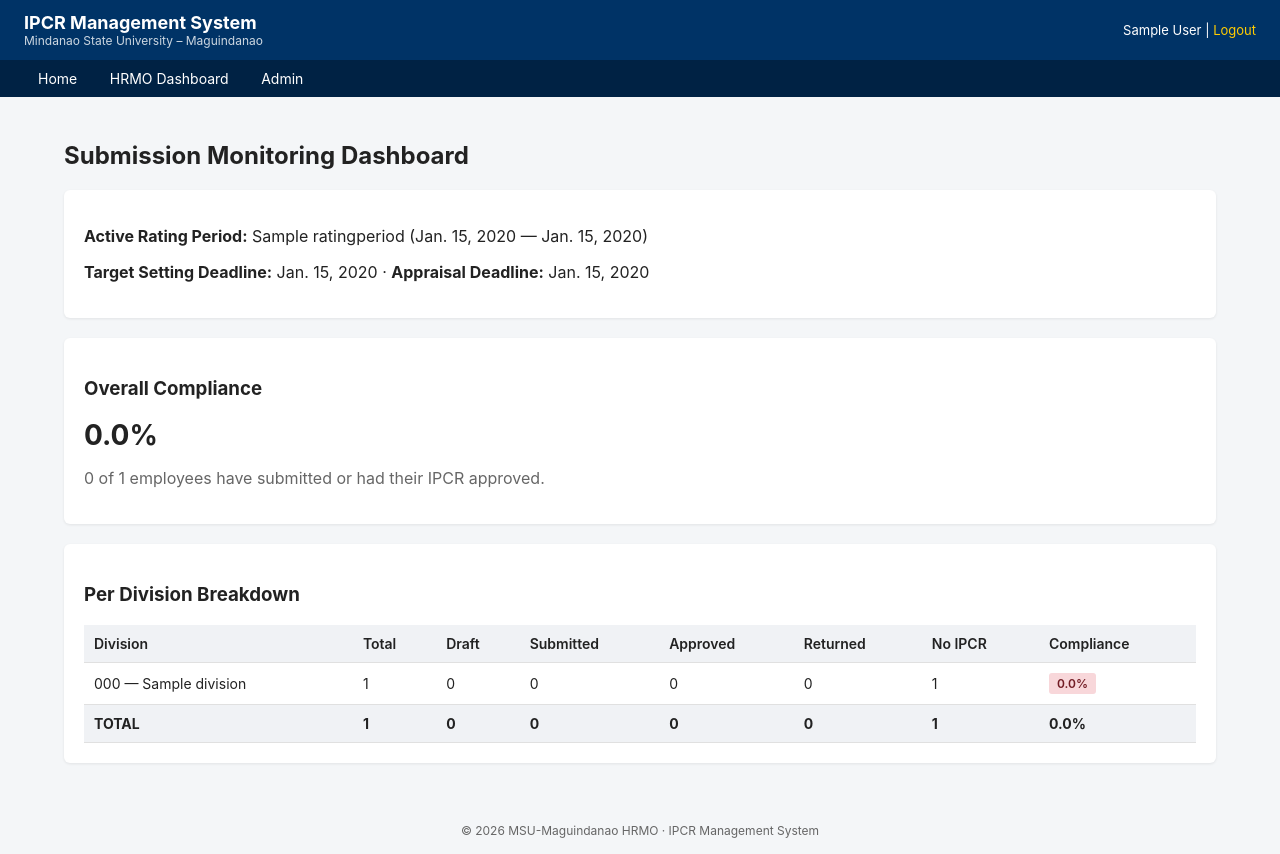
After one commit to Naffi92/IPCR-System, a Django app: page /dashboard/ in a window 1280 px wide. The commit adds this page. Run offline with Django 5.2, Linux system fonts and the light colour scheme; a user stored in the database is signed in; tables that the repository leaves empty hold one stand-in row (values such as "Sample post").

Commit message:
Add HRMO submission monitoring dashboard with role-aware navigation

```diff
--- /dev/null
+++ b/core/context_processors.py
@@ -0,0 +1,9 @@
+def user_roles(request):
+    """Make the current user's role names available in every template."""
+    if request.user.is_authenticated:
+        return {
+            'user_groups': list(
+                request.user.groups.values_list('name', flat=True)
+            )
+        }
+    return {'user_groups': []}
--- a/core/urls.py
+++ b/core/urls.py
@@ -5,4 +5,5 @@ app_name = 'core'
 
 urlpatterns = [
     path('', views.home, name='home'),
+    path('dashboard/', views.dashboard, name='dashboard'),
 ]
--- a/core/views.py
+++ b/core/views.py
@@ -1,8 +1,80 @@
 from django.shortcuts import render
+from django.db.models import Count, Q
 from django.contrib.auth.decorators import login_required
+from .decorators import role_required
+from .models import RatingPeriod, Division, Employee, IPCR
 
 
 @login_required
 def home(request):
-    """Temporary home page — will become the role-based dashboard."""
+    """Temporary home page — will become role-aware later."""
     return render(request, 'core/home.html')
+
+
+@role_required('HRMO')
+def dashboard(request):
+    """
+    HRMO Submission Monitoring Dashboard.
+    Shows compliance stats per division for the active rating period.
+    """
+    active_period = RatingPeriod.objects.filter(is_active=True).first()
+
+    division_stats = []
+    totals = {
+        'employees': 0,
+        'submitted': 0,
+        'approved': 0,
+        'returned': 0,
+        'draft': 0,
+        'no_ipcr': 0,
+    }
+
+    if active_period:
+        for division in Division.objects.all().order_by('name'):
+            employees = Employee.objects.filter(division=division)
+            total = employees.count()
+
+            ipcrs = IPCR.objects.filter(
+                rating_period=active_period,
+                employee__division=division,
+            )
+
+            submitted = ipcrs.filter(status='submitted').count()
+            approved = ipcrs.filter(status='approved').count()
+            returned = ipcrs.filter(status='returned').count()
+            draft = ipcrs.filter(status='draft').count()
+            with_ipcr = ipcrs.count()
+            no_ipcr = max(total - with_ipcr, 0)
+
+            compliance = ((submitted + approved) / total * 100) if total else 0
+
+            division_stats.append({
+                'division': division,
+                'total': total,
+                'submitted': submitted,
+                'approved': approved,
+                'returned': returned,
+                'draft': draft,
+                'no_ipcr': no_ipcr,
+                'compliance_rate': round(compliance, 1),
+            })
+
+            totals['employees'] += total
+            totals['submitted'] += submitted
+            totals['approved'] += approved
+            totals['returned'] += returned
+            totals['draft'] += draft
+            totals['no_ipcr'] += no_ipcr
+
+    overall_compliance = (
+        ((totals['submitted'] + totals['approved']) / totals['employees'] * 100)
+        if totals['employees'] else 0
+    )
+
+    context = {
+        'active_period': active_period,
+        'division_stats': division_stats,
+        'totals': totals,
+        'overall_compliance': round(overall_compliance, 1),
+    }
+    return render(request, 'core/dashboard.html', context)
--- a/ipcr_project/settings.py
+++ b/ipcr_project/settings.py
@@ -69,6 +69,7 @@ TEMPLATES = [
                 'django.template.context_processors.request',
                 'django.contrib.auth.context_processors.auth',
                 'django.contrib.messages.context_processors.messages',
+                'core.context_processors.user_roles',
             ],
         },
     },
--- a/templates/base.html
+++ b/templates/base.html
@@ -4,28 +4,106 @@
     <meta charset="UTF-8">
     <meta name="viewport" content="width=device-width, initial-scale=1.0">
     <title>{% block title %}IPCR System{% endblock %} — MSU-Maguindanao</title>
+    <style>
+        * { box-sizing: border-box; }
+        body {
+            font-family: -apple-system, "Segoe UI", Roboto, sans-serif;
+            margin: 0;
+            background: #f4f6f8;
+            color: #222;
+        }
+        header {
+            background: #003366;
+            color: #fff;
+            padding: 12px 24px;
+            display: flex;
+            justify-content: space-between;
+            align-items: center;
+        }
+        header h1 { margin: 0; font-size: 18px; }
+        header .sub { font-size: 12px; opacity: 0.8; }
+        nav { background: #002244; padding: 0 24px; }
+        nav a {
+            color: #fff;
+            text-decoration: none;
+            padding: 10px 14px;
+            display: inline-block;
+            font-size: 14px;
+        }
+        nav a:hover { background: #004488; }
+        main { padding: 24px; max-width: 1200px; margin: 0 auto; }
+        .card {
+            background: #fff;
+            border-radius: 6px;
+            padding: 20px;
+            box-shadow: 0 1px 3px rgba(0,0,0,0.08);
+            margin-bottom: 20px;
+        }
+        table {
+            width: 100%;
+            border-collapse: collapse;
+            font-size: 14px;
+        }
+        th, td {
+            padding: 10px;
+            text-align: left;
+            border-bottom: 1px solid #e0e0e0;
+        }
+        th { background: #f0f2f5; font-weight: 600; }
+        tr:hover { background: #f9fafb; }
+        .badge {
+            display: inline-block;
+            padding: 3px 8px;
+            border-radius: 3px;
+            font-size: 12px;
+            font-weight: 600;
+        }
+        .badge-green { background: #d4edda; color: #155724; }
+        .badge-yellow { background: #fff3cd; color: #856404; }
+        .badge-red { background: #f8d7da; color: #721c24; }
+        .badge-gray { background: #e2e3e5; color: #383d41; }
+        .user-info {
+            font-size: 13px;
+        }
+        .user-info a { color: #ffcc00; text-decoration: none; }
+        footer {
+            text-align: center;
+            padding: 16px;
+            color: #666;
+            font-size: 12px;
+        }
+    </style>
 </head>
 <body>
     <header>
-        <h1>IPCR Management System</h1>
-        <p>Mindanao State University – Maguindanao</p>
+        <div>
+            <h1>IPCR Management System</h1>
+            <div class="sub">Mindanao State University – Maguindanao</div>
+        </div>
         {% if user.is_authenticated %}
-            <p>Logged in as: {{ user.username }} |
+            <div class="user-info">
+                {{ user.get_full_name|default:user.username }} |
                 <a href="{% url 'account_logout' %}">Logout</a>
-            </p>
+            </div>
         {% endif %}
     </header>
 
-    <hr>
+    {% if user.is_authenticated %}
+    <nav>
+        <a href="{% url 'core:home' %}">Home</a>
+        {% if user.is_superuser or 'HRMO' in user_groups %}
+            <a href="{% url 'core:dashboard' %}">HRMO Dashboard</a>
+        {% endif %}
+        <a href="/admin/">Admin</a>
+    </nav>
+    {% endif %}
 
     <main>
         {% block content %}{% endblock %}
     </main>
 
-    <hr>
-
     <footer>
-        <p>&copy; 2026 MSU-Maguindanao HRMO</p>
+        &copy; 2026 MSU-Maguindanao HRMO · IPCR Management System
     </footer>
 </body>
 </html>
--- /dev/null
+++ b/templates/core/dashboard.html
@@ -0,0 +1,90 @@
+{% extends "base.html" %}
+{% block title %}HRMO Dashboard{% endblock %}
+
+{% block content %}
+<h2>Submission Monitoring Dashboard</h2>
+
+{% if not active_period %}
+    <div class="card">
+        <p><strong>No active rating period.</strong> Set one in
+            <a href="/admin/core/ratingperiod/">Admin → Rating Periods</a>
+            and mark it as active.</p>
+    </div>
+{% else %}
+    <div class="card">
+        <p><strong>Active Rating Period:</strong> {{ active_period.name }}
+            ({{ active_period.start_date }} — {{ active_period.end_date }})</p>
+        <p><strong>Target Setting Deadline:</strong> {{ active_period.target_setting_deadline }} ·
+           <strong>Appraisal Deadline:</strong> {{ active_period.appraisal_deadline }}</p>
+    </div>
+
+    <div class="card">
+        <h3>Overall Compliance</h3>
+        <p style="font-size: 28px; margin: 6px 0;">
+            <strong>{{ overall_compliance }}%</strong>
+        </p>
+        <p style="color: #666;">
+            {{ totals.submitted|add:totals.approved }} of {{ totals.employees }} employees
+            have submitted or had their IPCR approved.
+        </p>
+    </div>
+
+    <div class="card">
+        <h3>Per Division Breakdown</h3>
+        <table>
+            <thead>
+                <tr>
+                    <th>Division</th>
+                    <th>Total</th>
+                    <th>Draft</th>
+                    <th>Submitted</th>
+                    <th>Approved</th>
+                    <th>Returned</th>
+                    <th>No IPCR</th>
+                    <th>Compliance</th>
+                </tr>
+            </thead>
+            <tbody>
+                {% for stat in division_stats %}
+                <tr>
+                    <td>{{ stat.division.code }} — {{ stat.division.name }}</td>
+                    <td>{{ stat.total }}</td>
+                    <td>{{ stat.draft }}</td>
+                    <td>{{ stat.submitted }}</td>
+                    <td>{{ stat.approved }}</td>
+                    <td>{{ stat.returned }}</td>
+                    <td>{{ stat.no_ipcr }}</td>
+                    <td>
+                        {% if stat.compliance_rate >= 90 %}
+                            <span class="badge badge-green">{{ stat.compliance_rate }}%</span>
+                        {% elif stat.compliance_rate >= 50 %}
+                            <span class="badge badge-yellow">{{ stat.compliance_rate }}%</span>
+                        {% elif stat.total > 0 %}
+                            <span class="badge badge-red">{{ stat.compliance_rate }}%</span>
+                        {% else %}
+                            <span class="badge badge-gray">—</span>
+                        {% endif %}
+                    </td>
+                </tr>
+                {% empty %}
+                <tr><td colspan="8" style="text-align:center; color:#666;">
+                    No divisions created yet.
+                </td></tr>
+                {% endfor %}
+            </tbody>
+            <tfoot>
+                <tr style="font-weight:bold; background:#f0f2f5;">
+                    <td>TOTAL</td>
+                    <td>{{ totals.employees }}</td>
+                    <td>{{ totals.draft }}</td>
+                    <td>{{ totals.submitted }}</td>
+                    <td>{{ totals.approved }}</td>
+                    <td>{{ totals.returned }}</td>
+                    <td>{{ totals.no_ipcr }}</td>
+                    <td>{{ overall_compliance }}%</td>
+                </tr>
+            </tfoot>
+        </table>
+    </div>
+{% endif %}
+{% endblock %}
```
